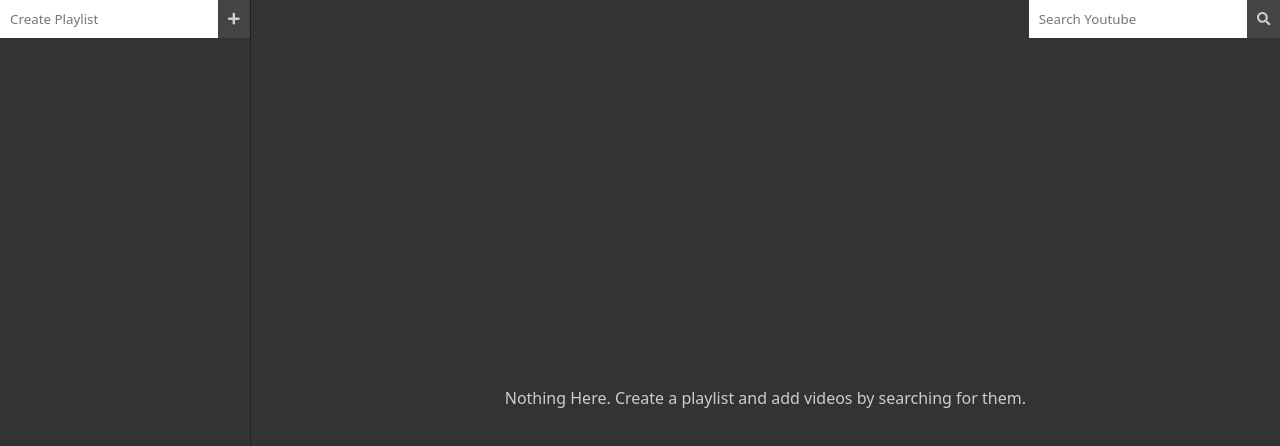
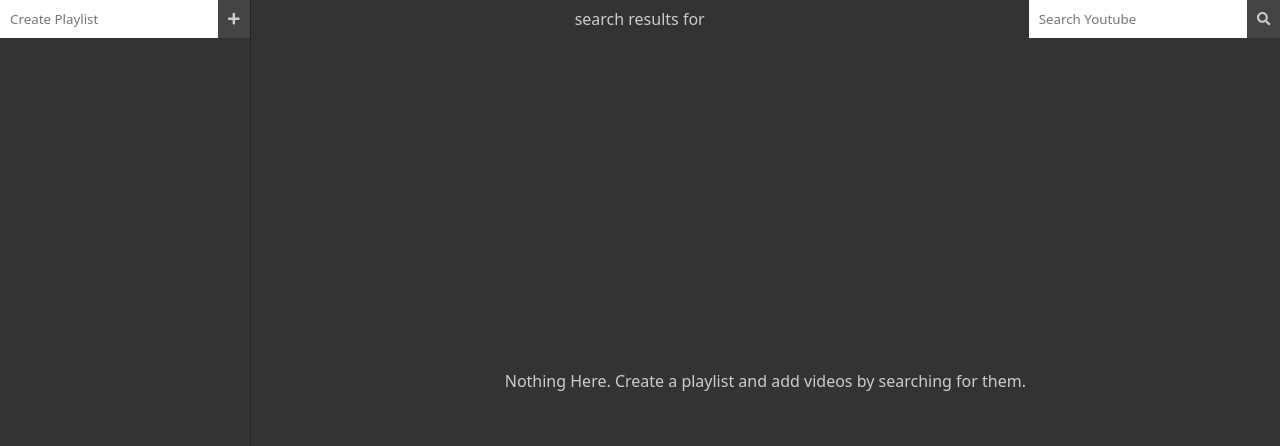
Before and after one commit to northwestbased/playlists, a React (Create React App) app: page / in a window 1280 px wide. Shown: the top 446 px of the page. Built offline with nearby package versions, Linux system fonts and the light colour scheme.

Commit message:
logic updates for store

```diff
--- a/src/actions/actions.js
+++ b/src/actions/actions.js
@@ -71,7 +71,8 @@ const key = 'AIzaSyCR7M6CQcjevymrItkF3cOdDgLSClKMeW0';
 export function fetchResults(keyword) {
     return function(dispatch) {
       dispatch({
-        type: 'FETCH_VIDEOS_REQUEST'
+        type: 'FETCH_VIDEOS_REQUEST',
+        keyword
       });
       const url = `${youtube_url}?key=${key}&part=snippet&q=${keyword}&maxResults=30&type=video&videoEmbeddable=true`
       return fetch(url)
--- a/src/components/PlaylistDetail.js
+++ b/src/components/PlaylistDetail.js
@@ -4,7 +4,7 @@ import IconButton from '../components/IconButton.js'
 
 import SimpleMenu from './dropdown.js'
 
-import { faPlay } from '@fortawesome/free-solid-svg-icons'
+import { faPlay, faTimes } from '@fortawesome/free-solid-svg-icons'
 import { FontAwesomeIcon } from '@fortawesome/react-fontawesome'
 
 
@@ -33,7 +33,7 @@ const Track = styled.div`
     }
 
 `
-const Title = styled.div `
+const Title = styled.div`
     display:flex;
     font-weight:bold;
     justify-content:center;
@@ -42,18 +42,13 @@ const Title = styled.div `
 
 
 const PlaylistDetail = (props) => {
-
     if (props.playlist === undefined) {
         return ""
     }
 
     return (
         <div>
-            <Title><div>{props.playlist.title}</div>
-            <IconButton onClick={() => (props.playVideo(props.playlist.tracks))}>
-                <FontAwesomeIcon icon={faPlay} />
-            </IconButton>
-            </Title>
+
             <div>
                 {
                     props.playlist.tracks.map((track, i) => (
--- a/src/components/PlaylistList.js
+++ b/src/components/PlaylistList.js
@@ -47,7 +47,6 @@ const PlaylistList = (props) => (
                 }}>
                     {p.title}
                 </div>
-                <IconButton onClick={() => props.deletePlaylist(i)}><FontAwesomeIcon icon={faTimes} /></IconButton>
             </PL>
         ))}
 
--- a/src/containers/MainContainer.js
+++ b/src/containers/MainContainer.js
@@ -1,25 +1,47 @@
 import { connect } from 'react-redux'
 import React, { Component } from 'react';
-import { fetchResults, playlistIsShown, playVideo } from "../actions/actions.js";
+import { fetchResults, playlistIsShown, playVideo, deletePlaylist } from "../actions/actions.js";
 
 import PlaylistDetail from './PlaylistDetailContainer.js'
 import SearchResults from './SearchResultsContainer.js'
 import Input from '../components/Input.js'
 import Player from '../containers/PlayerContainer.js'
 import styled from 'styled-components';
+import IconButton from '../components/IconButton.js'
 import { FontAwesomeIcon } from '@fortawesome/react-fontawesome'
-import { faSearch } from '@fortawesome/free-solid-svg-icons'
+import { faSearch, faPlay, faTimes } from '@fortawesome/free-solid-svg-icons'
 
-
+const StyledMain = styled.div`
+    overflow-y:auto;
+    height:100%;
+    display:flex;
+    flex-direction:column;
+`
 
 const Header = styled.div`
     display:flex;
     justify-content:flex-end;
 `
+const Middle = styled.div`
+    flex:1;
+    overflow: auto;
+`
 
-const StyledMain = styled.div`
-    overflow-y:auto;
-    height:100%;
+const Footer = styled.div`
+
+`
+
+
+
+
+const FIRSTCHILD = styled.div`
+    margin:auto;
+    > div {
+        display:flex;
+    }
+`
+
+const LASTCHILD = styled.div`
 `
 
 class Main extends Component {
@@ -27,6 +49,29 @@ class Main extends Component {
         return (
             <StyledMain>
                 <Header>
+                    <FIRSTCHILD>
+                        {this.props.playlistVisibility && this.props.playlist !== undefined ?
+                            <div>
+                                <div>{this.props.playlist.title}</div>
+                                <IconButton onClick={() => (this.props.playVideo(this.props.playlist.tracks))}>
+                                    <FontAwesomeIcon icon={faPlay} />
+                                </IconButton>
+                                <IconButton onClick={() => {
+                                    console.log("openedPlaylist", this.props.openedPlaylist)
+                                    this.props.deletePlaylist(this.props.openedPlaylist)
+                                }}>
+                                    <FontAwesomeIcon icon={faTimes} />
+                                </IconButton>
+                            </div>
+                            : <div>search results for {this.props.keyword}</div>
+
+
+                        }
+
+
+
+                    </FIRSTCHILD>
+                    <LASTCHILD>
                         <Input
                             handleSubmit={(r) => {
                                 this.props.fetchResults(r)
@@ -36,21 +81,31 @@ class Main extends Component {
                             Search Youtube
                             <FontAwesomeIcon icon={faSearch} />
                         </Input>
+                    </LASTCHILD>
                 </Header>
-                <Player />
+                <Middle>
                     {this.props.playlistVisibility ?
                         <PlaylistDetail />
+
                         : <SearchResults />}
+                </Middle>
+                <Footer>
+                    <Player />
+                </Footer>
             </StyledMain >
         )
     }
 }
 
-const mapStateToProps = state => ({
+const mapStateToProps = state => {
+    return {
         playlistVisibility: state.playlistVisibility,
-    playlist: state.playlists[state.openedPlaylist]
-})
-const mapDispatchToProps = { fetchResults, playlistIsShown, playVideo };
+        playlist: !isNaN(state.openedPlaylist) ? state.playlists[state.openedPlaylist] : undefined,
+        openedPlaylist: state.openedPlaylist,
+        keyword: state.results.keyword
+    }
+}
+const mapDispatchToProps = { fetchResults, playlistIsShown, playVideo, deletePlaylist };
 
 
 export default connect(
--- a/src/containers/PlaylistDetailContainer.js
+++ b/src/containers/PlaylistDetailContainer.js
@@ -1,5 +1,5 @@
 import { connect } from 'react-redux'
-import { addVideo, playVideo, removeVideo } from "../actions/actions.js";
+import { addVideo, playVideo, removeVideo, deletePlaylist } from "../actions/actions.js";
 import PlaylistDetail from '../components/PlaylistDetail.js'
 
 
@@ -8,7 +8,7 @@ const mapStateToProps = state => ({
 })
 
 
-const mapDispatchToProps = { addVideo, removeVideo, playVideo };
+const mapDispatchToProps = { addVideo, removeVideo, playVideo, deletePlaylist };
 
 export default connect(
     mapStateToProps,
--- a/src/containers/SearchResultsContainer.js
+++ b/src/containers/SearchResultsContainer.js
@@ -4,7 +4,7 @@ import SearchResults from '../components/SearchResults.js'
 
 
 const mapStateToProps = state => ({
-    results: state.results.results, playlists: state.playlists
+    results: state.results.results, playlists: state.playlists, keyword: state.results.keyword
 })
 
 
--- a/src/reducers/playlists.js
+++ b/src/reducers/playlists.js
@@ -6,7 +6,6 @@ import {
     DELETE_PLAYLIST,
     REMOVE_VIDEO,
 
-    OPEN_PLAYLIST //?
 } from '../actions/actions'
 
 export default function playlists(state = [], action) {
--- a/src/reducers/results.js
+++ b/src/reducers/results.js
@@ -15,7 +15,7 @@ import {
 export default function fetchVideos(state = {}, action) {
     switch (action.type) {
         case FETCH_VIDEOS_REQUEST:
-            return state
+            return { ...state, keyword: action.keyword }
         case FETCH_VIDEOS_SUCCESS:
             let results = action.results.items.map(r => (
                 {
```
Also changed, not shown: src/reducers/newPlaylists.js (deleted, +0 -28 lines), 1 other file (tests, documents, lock files or other folders). Lines whose indentation alone changed are shown as unchanged.
